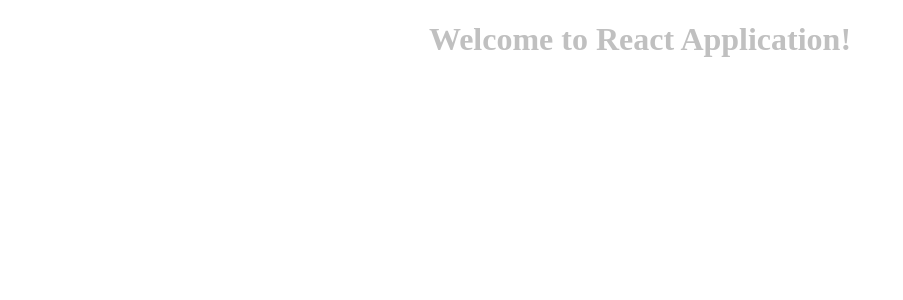
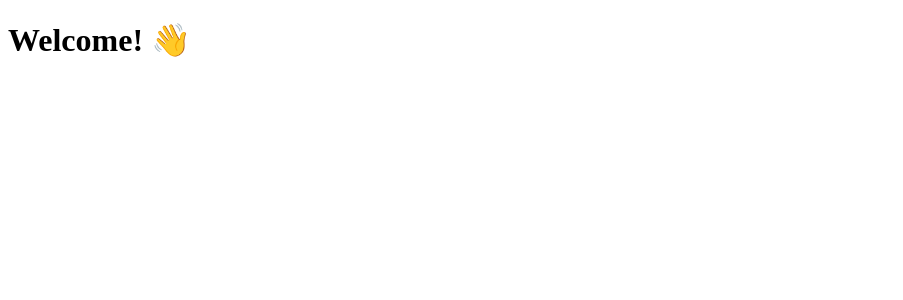
Before and after one commit to willytjandra/react-app, a React app: page / in a window 1280 px wide. Shown: the top 300 px of the page, without its empty margins (0-903 px from the left). Built offline with nearby package versions, Linux system fonts and the light colour scheme.

Commit message:
replace text with generic welcome

```diff
--- a/src/app.module.css
+++ /dev/null
@@ -1,4 +0,0 @@
-.title {
-  text-align: center;
-  color: silver;
-}
--- a/src/app.tsx
+++ b/src/app.tsx
@@ -1,5 +1,3 @@
-import styles from './app.module.css'
-
-const App = () => <h1 className={styles.title}>Welcome to React Application!</h1>
+const App = () => <h1>Welcome! 👋 </h1>
 
 export default App
```
